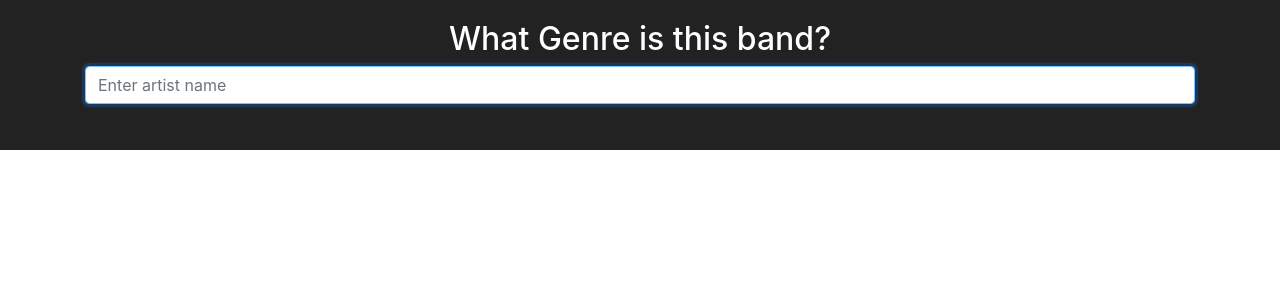
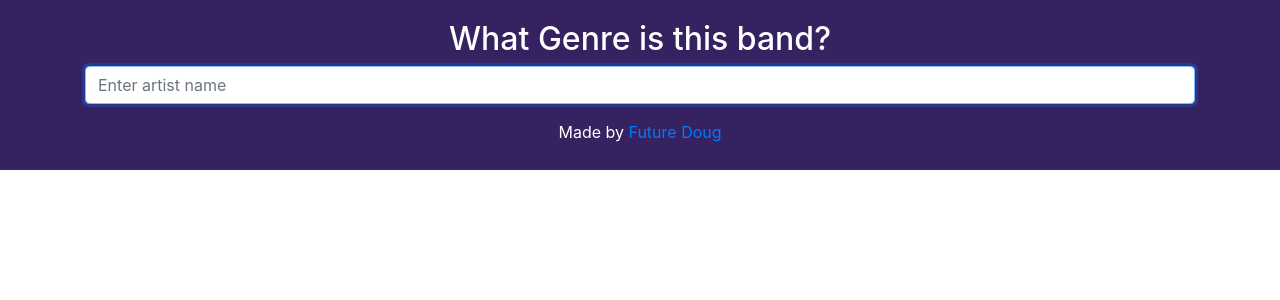
Before and after one commit to dneale/whatgenre, a React (Create React App) app: page / in a window 1280 px wide. Shown: the top 300 px of the page. Built offline with nearby package versions, Linux system fonts and the light colour scheme.

Commit message:
Added styling and link

```diff
--- a/src/App.css
+++ b/src/App.css
@@ -2,9 +2,8 @@
   text-align: center;
 }
 .App-header {
-  background-color: #222;
-  height: 150px;
-  padding: 20px;
+  background-color: rgb(54,33,97);
+  padding: 20px 20px 10px 20px;
   color: white;
   margin-bottom:2em;
 }
--- a/src/App.js
+++ b/src/App.js
@@ -65,6 +65,7 @@ class App extends Component {
           <div className="container">
             <h2>What Genre is this band?</h2>
             <SearchField onSearchTermChange={handleSearch} />
+            <p>Made by <a href="http://www.futuredoug.com">Future Doug</a></p>
           </div>
         </div>
         <div className="container">
```
